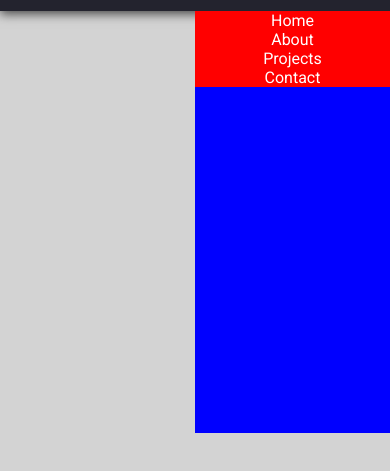
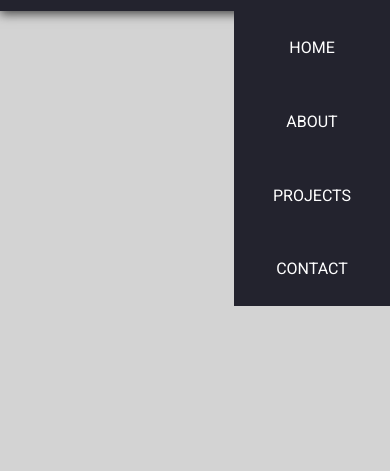
Before and after one commit to rfluan/portfolio, a plain HTML site: page index.html in a window 390 px wide. Both pictures are taken after a click on the button 326 px from the left and 33 px from the top of the page. Shown: the part 57-528 px from the top of the page. Drawn offline with Linux system fonts and the light colour scheme.

Commit message:
versão 3.4 (eu acho)

```diff
--- a/assets/css/style.css
+++ b/assets/css/style.css
@@ -30,6 +30,10 @@ a:hover {
   color: #fff;
 }
 
+li {
+  list-style: none;
+}
+
 .nav-bar {
   box-shadow: 0px 3px 10px #464646;
   display: flex;
@@ -42,7 +46,6 @@ a:hover {
 .nav-list {
   display: flex;
   list-style: none;
-  align-items: center;
 }
 
 .nav-list li {
@@ -52,8 +55,6 @@ a:hover {
 
 .nav-list ul {
   display: flex;
-  justify-content: center;
-  list-style: none;
 }
 
 .nav-link {
@@ -71,7 +72,7 @@ a:hover {
   display: none;
 }
 
-@media screen and (max-width: 730px) {
+@media screen and (max-width: 800px) {
   .nav-item {
       display: none;
   }
@@ -85,24 +86,27 @@ a:hover {
       cursor: pointer;
   }
 
-  .mobile-menu {
-
+  .mobile-menu ul {
+    display: flex;
+    flex-direction: column;
+    align-items: center;
+    justify-content: space-around;
+    top: 8vh;
+    width: 40vw;
+    height: 35vh;
+    transform: translateX(150%);
+    background-color: #23232e;
   }
 
-  .mobile-menu ul {
-    top: 8vh;
-    width: 50vw;
-    height: 50vh;
-    transform: translateX(100%);
-    list-style: none;
-    align-items: center;
-    background-color: blue;
-  }
-
-  .mobile-menu li {
-    justify-items: center;
-    text-align: center;
-    background-color: red;
+  @keyframes navLinkFade {
+    from {
+      opacity: 0;
+      transform: translateX(50px);
+    }
+    to {
+      opacity: 1;
+      transform: translateX(0);
+    }
   }
 
   .open {
--- a/assets/js/mobile-navbar.js
+++ b/assets/js/mobile-navbar.js
@@ -7,4 +7,14 @@ function menuShow() {
       menuMobile.classList.add('open');
       document.querySelector('.icon').src = "assets/img/close_white_36dp.svg";
   }
+
+  function animateLinks() {
+    this.navLinks.forEach((link, index) => {
+      link.style.animation
+        ? (link.style.animation = "")
+        : (link.style.animation = `navLinkFade 0.5s ease forwards ${
+            index / 7 + 0.3
+          }s`);
+    });
+  };
 }
--- a/index.html
+++ b/index.html
@@ -19,7 +19,7 @@
           <li class="nav-item"><a href="#" class="nav-link">About</a></li>
           <li class="nav-item"><a href="#" class="nav-link">Projects</a></li>
           <li class="nav-item"><a href="#" class="nav-link">Contact</a></li>
-      </ul>
+        </ul>
       </div>
 
       <div class="mobile-menu-icon">
@@ -29,10 +29,10 @@
 
   <div class="mobile-menu">
     <ul>
-        <li><a href="#">Home</a></li>
-        <li><a href="#">About</a></li>
-        <li><a href="#">Projects</a></li>
-        <li><a href="#">Contact</a></li>
+        <li><a href="#" class="nav-link">Home</a></li>
+        <li><a href="#" class="nav-link">About</a></li>
+        <li><a href="#" class="nav-link">Projects</a></li>
+        <li><a href="#" class="nav-link">Contact</a></li>
     </ul>
   </div>
   </header>
```
